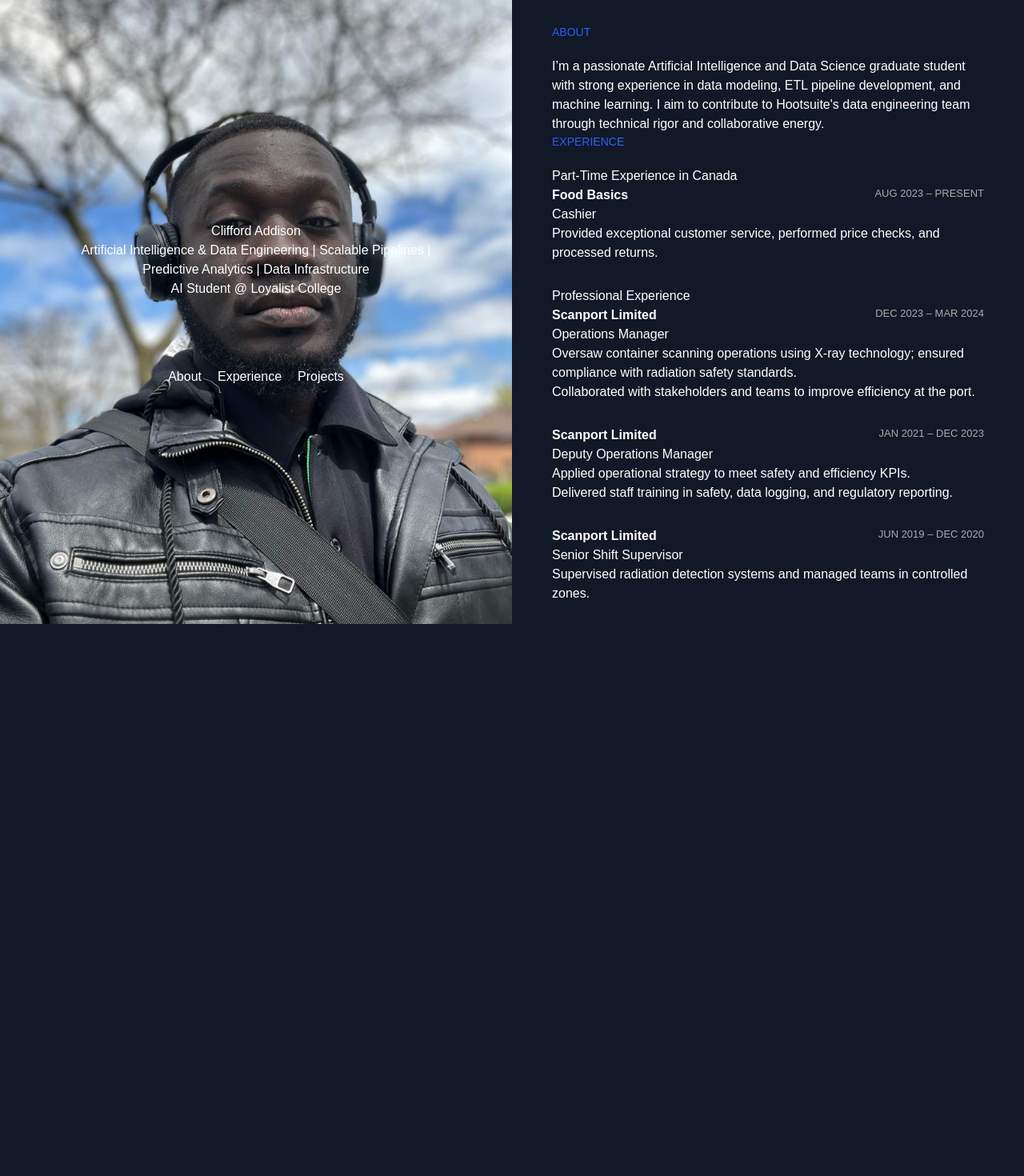
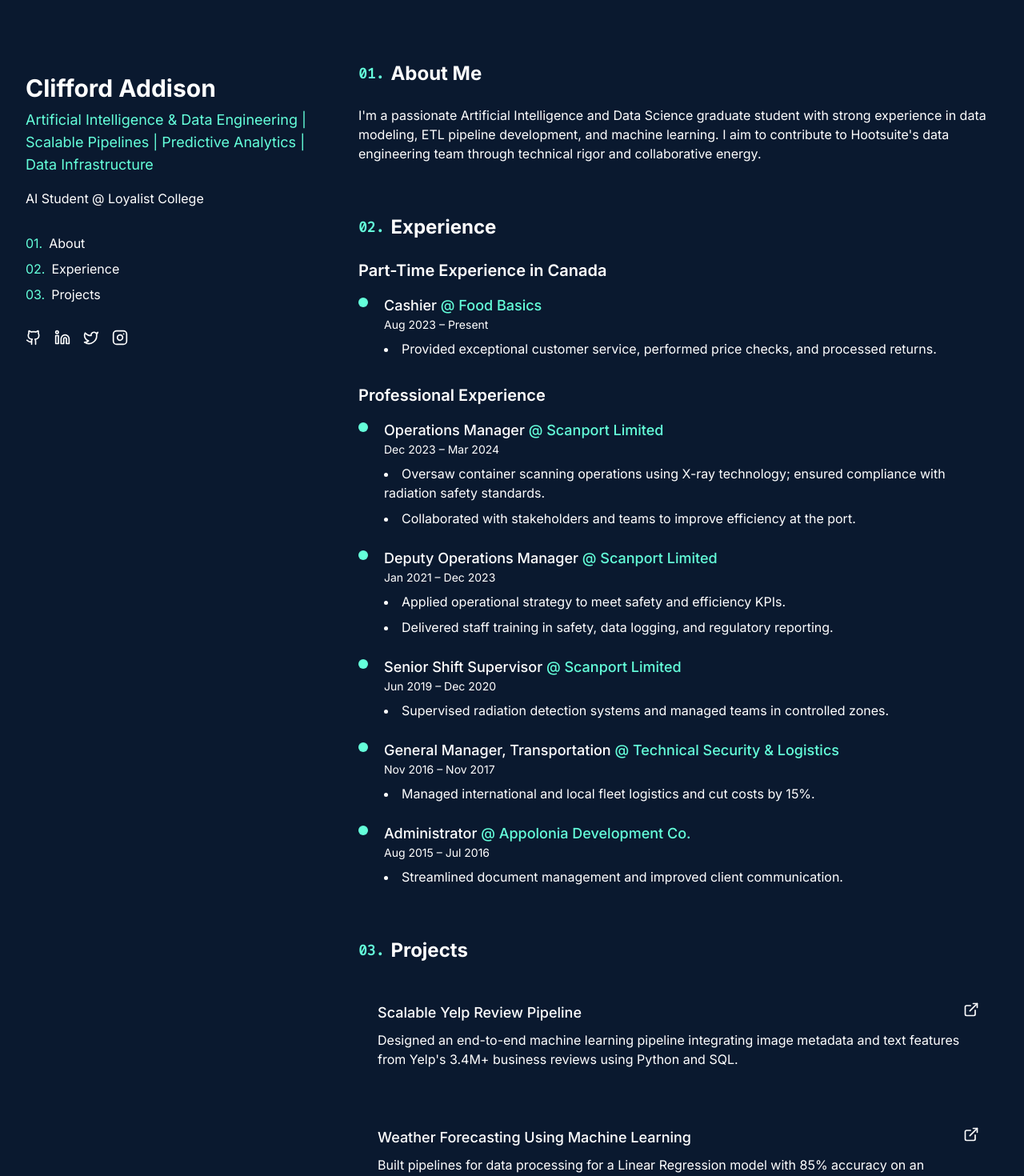
Before and after one commit to cliffordaddison/portfolio, a React (Vite) app: page / in a window 1280 px wide. Shown: the part 20-1490 px from the top of the page at 80% size. Before the commit the page ends 800 px from the top, so only its background shows below. Built offline with nearby package versions, Linux system fonts and the light colour scheme.

Commit message:
Additional UI updates

```diff
--- a/index.html
+++ b/index.html
@@ -3,6 +3,9 @@
   <head>
     <meta charset="UTF-8" />
     <meta name="viewport" content="width=device-width, initial-scale=1.0" />
+    <link rel="preconnect" href="https://fonts.googleapis.com">
+    <link rel="preconnect" href="https://fonts.gstatic.com" crossorigin>
+    <link href="https://fonts.googleapis.com/css2?family=Inter:wght@400;500;600;700&family=Fira+Code&display=swap" rel="stylesheet">
     <title>Clifford Addison | Portfolio</title>
   </head>
   <body class="bg-gray-900 text-white">
--- a/src/pages/index.tsx
+++ b/src/pages/index.tsx
@@ -16,7 +16,7 @@
     githubURL: 'https://github.com/cliffordaddison',
     linkedinURL: 'https://www.linkedin.com/in/cliffordaddison',
     resumeURL: 'https://drive.usercontent.google.com/u/0/uc?id=19AKkU14qt_3w5grRQAdEcEvMetZ2KIO7&export=download',
-    about: "I’m a passionate Artificial Intelligence and Data Science graduate student with strong experience in data modeling, ETL pipeline development, and machine learning. I aim to contribute to Hootsuite's data engineering team through technical rigor and collaborative energy.",
+    about: "I'm a passionate Artificial Intelligence and Data Science graduate student with strong experience in data modeling, ETL pipeline development, and machine learning. I aim to contribute to Hootsuite's data engineering team through technical rigor and collaborative energy.",
     experience: [
       {
         title: "Part-Time Experience in Canada",
@@ -83,7 +83,7 @@
       {
         title: "Scalable Yelp Review Pipeline",
         link: "https://github.com/cliffordaddison/Scalable-Yelp-Review-Pipeline",
-        description: "Designed an end-to-end machine learning pipeline integrating image metadata and text features from Yelp’s 3.4M+ business reviews using Python and SQL."
+        description: "Designed an end-to-end machine learning pipeline integrating image metadata and text features from Yelp's 3.4M+ business reviews using Python and SQL."
       },
       {
         title: "Weather Forecasting Using Machine Learning",
@@ -124,7 +124,9 @@
   };
 
   return (
-    <div className="app">
+    <div className="min-h-screen bg-navy text-slate-300 font-sans">
+      <div className="max-w-7xl mx-auto px-8 py-16 md:py-24">
+        <div className="grid grid-cols-1 md:grid-cols-12 gap-8">
           <Left
             name={DATA.name}
             subtext={DATA.subtext}
@@ -141,29 +143,54 @@
             resumeURL={DATA.resumeURL}
           />
         </div>
+      </div>
+    </div>
   );
 }
 
 const Left = ({ name, subtext, jobStatus, twitterURL, instaURL, githubURL, linkedinURL }) => {
   return (
-    <div className="left">
-      <div className="bg-img" style={{ backgroundImage: `url(${process.env.PUBLIC_URL}/assets/clifford.jpg)` }}></div>
-      <div className="left-inner">
-        <div className="info">
-          <h2 className="name">{name}</h2>
-          <div className="subtext">{subtext}</div>
-          <div className="jobStatus">{jobStatus}</div>
-          <div className="social-links">
-            <a href={twitterURL} target="_blank"><i className="fa fa-twitter"></i></a>
-            <a href={instaURL} target="_blank"><i className="fa fa-instagram"></i></a>
-            <a href={githubURL} target="_blank"><i className="fa fa-github"></i></a>
-            <a href={linkedinURL} target="_blank"><i className="fa fa-linkedin"></i></a>
+    <div className="md:col-span-5 lg:col-span-4 relative">
+      <div className="md:sticky md:top-28">
+        <div className="mb-8">
+          <h1 className="text-3xl font-bold text-white mb-2">{name}</h1>
+          <h2 className="text-lg text-green mb-4">{subtext}</h2>
+          <p className="text-slate-400">{jobStatus}</p>
         </div>
-          <div className="nav-links">
-            <a href="#about" className="nav-item">About</a>
-            <a href="#experience" className="nav-item">Experience</a>
-            <a href="#projects" className="nav-item">Projects</a>
-          </div>
+
+        <nav className="mb-8">
+          <ul className="space-y-2">
+            <li>
+              <a href="#about" className="text-slate-400 hover:text-green transition-colors flex items-center">
+                <span className="text-green mr-2">01.</span> About
+              </a>
+            </li>
+            <li>
+              <a href="#experience" className="text-slate-400 hover:text-green transition-colors flex items-center">
+                <span className="text-green mr-2">02.</span> Experience
+              </a>
+            </li>
+            <li>
+              <a href="#projects" className="text-slate-400 hover:text-green transition-colors flex items-center">
+                <span className="text-green mr-2">03.</span> Projects
+              </a>
+            </li>
+          </ul>
+        </nav>
+
+        <div className="flex space-x-4">
+          <a href={githubURL} target="_blank" rel="noreferrer" className="text-slate-400 hover:text-green transition-colors">
+            <Github size={20} />
+          </a>
+          <a href={linkedinURL} target="_blank" rel="noreferrer" className="text-slate-400 hover:text-green transition-colors">
+            <Linkedin size={20} />
+          </a>
+          <a href={twitterURL} target="_blank" rel="noreferrer" className="text-slate-400 hover:text-green transition-colors">
+            <Twitter size={20} />
+          </a>
+          <a href={instaURL} target="_blank" rel="noreferrer" className="text-slate-400 hover:text-green transition-colors">
+            <Instagram size={20} />
+          </a>
         </div>
       </div>
     </div>
@@ -172,28 +199,38 @@
 
 const Right = ({ about, experience, projects, resumeURL }) => {
   return (
-    <div className="right">
-      <div className="right-inner">
-        <div className="introduction" id="about">
-          <h4>About</h4>
-          <div className="content">
-            <p className="intro-p">{about}</p>
+    <div className="md:col-span-7 lg:col-span-8">
+      <section id="about" className="mb-16">
+        <h2 className="text-2xl font-bold text-white mb-6 flex items-center">
+          <span className="text-green mr-2 text-lg font-mono">01.</span> About Me
+        </h2>
+        <div className="text-slate-400 space-y-4">
+          <p>{about}</p>
         </div>
-        </div>
-        <div className="experience" id="experience">
-          <h4>Experience</h4>
+      </section>
+
+      <section id="experience" className="mb-16">
+        <h2 className="text-2xl font-bold text-white mb-6 flex items-center">
+          <span className="text-green mr-2 text-lg font-mono">02.</span> Experience
+        </h2>
+        <div className="space-y-8">
           {experience.map((section, index) => (
             <div key={index}>
-              <h5>{section.title}</h5>
-              <div className="content">
+              <h3 className="text-xl font-semibold text-slate-300 mb-4">{section.title}</h3>
+              <div className="space-y-6">
                 {section.jobs.map((job, jobIndex) => (
-                  <div className="exp-item" key={jobIndex}>
-                    <div className="job">
-                      <a className="company" href="https://www.example.com/" target="_blank">{job.company}</a>
-                      <div className="duration">{job.duration}</div>
+                  <div key={jobIndex} className="relative pl-8">
+                    <div className="absolute left-0 top-1 h-3 w-3 rounded-full bg-green"></div>
+                    <div className="absolute left-1.5 top-4 bottom-0 w-px bg-slate-600"></div>
+
+                    <div className="mb-2">
+                      <h4 className="text-lg font-medium text-white">
+                        {job.position} <span className="text-green">@ {job.company}</span>
+                      </h4>
+                      <p className="text-sm text-slate-400">{job.duration}</p>
                     </div>
-                    <div className="title">{job.position}</div>
-                    <ul className="description">
+
+                    <ul className="list-disc list-inside text-slate-400 space-y-2">
                       {job.description.map((desc, descIndex) => (
                         <li key={descIndex}>{desc}</li>
                       ))}
@@ -204,18 +241,45 @@
             </div>
           ))}
         </div>
-        <div className="projects" id="projects">
-          <h4>Projects</h4>
-          <div className="content">
+      </section>
+
+      <section id="projects" className="mb-16">
+        <h2 className="text-2xl font-bold text-white mb-6 flex items-center">
+          <span className="text-green mr-2 text-lg font-mono">03.</span> Projects
+        </h2>
+        <div className="grid grid-cols-1 gap-6">
           {projects.map((project, index) => (
-              <div className="project-item" key={index}>
-                <a className="project-title" href={project.link} target="_blank">{project.title}</a>
-                <p className="project-desc">{project.description}</p>
+            <div key={index} className="bg-slate-800 rounded-lg p-6 hover:bg-slate-700 transition-colors">
+              <div className="flex justify-between items-start mb-2">
+                <h3 className="text-lg font-medium text-white">
+                  <a href={project.link} target="_blank" rel="noreferrer" className="hover:text-green transition-colors">
+                    {project.title}
+                  </a>
+                </h3>
+                <a href={project.link} target="_blank" rel="noreferrer" className="text-slate-400 hover:text-green transition-colors">
+                  <svg xmlns="http://www.w3.org/2000/svg" width="20" height="20" viewBox="0 0 24 24" fill="none" stroke="currentColor" strokeWidth="2" strokeLinecap="round" strokeLinejoin="round">
+                    <path d="M18 13v6a2 2 0 0 1-2 2H5a2 2 0 0 1-2-2V8a2 2 0 0 1 2-2h6"></path>
+                    <polyline points="15 3 21 3 21 9"></polyline>
+                    <line x1="10" y1="14" x2="21" y2="3"></line>
+                  </svg>
+                </a>
+              </div>
+              <p className="text-slate-400">{project.description}</p>
             </div>
           ))}
         </div>
-        </div>
-        <a className="resume" href={resumeURL} target="_blank"><div className="resume-link">Grab a PDF of my full resume</div></a>
+      </section>
+
+      <div className="text-center">
+        <a
+          href={resumeURL}
+          target="_blank"
+          rel="noreferrer"
+          className="inline-flex items-center px-6 py-3 border border-green text-green rounded hover:bg-green/10 transition-colors"
+        >
+          <ArrowDownToLine size={18} className="mr-2" />
+          Download Resume
+        </a>
       </div>
     </div>
   );
--- a/tailwind.config.js
+++ b/tailwind.config.js
@@ -1,7 +1,20 @@
 module.exports = {
-  content: ["./index.html", "./src/**/*.{js,ts,jsx,tsx}"],
+  content: [
+    "./src/**/*.{js,jsx,ts,tsx}",
+  ],
   theme: {
-    extend: {},
+    extend: {
+      colors: {
+        navy: '#0a192f',
+        slate: '#8892b0',
+        'slate-light': '#ccd6f6',
+        green: '#64ffda',
+      },
+      fontFamily: {
+        sans: ['Inter', 'sans-serif'],
+        mono: ['Fira Code', 'monospace'],
+      },
+    },
   },
   plugins: [],
-};
+}
```
Also changed, not shown: 5 other files (tests, documents, lock files or other folders). Lines whose indentation alone changed are shown as unchanged.
